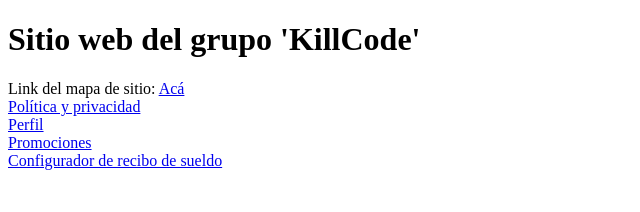
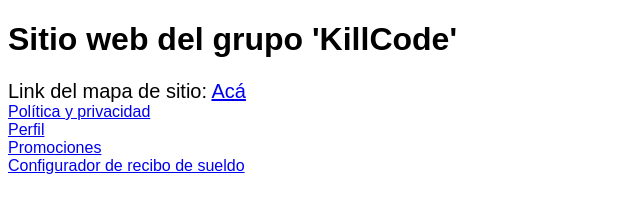
Before and after one commit to tefsantana/ISPC-Fullstack-KillCode, a plain HTML site: page view/html/home.html in a window 1280 px wide. Shown: the whole page, without its empty margins (0-640 px from the left). Drawn offline with Linux system fonts and the light colour scheme; files that its build step writes are made by us from their sources.

Commit message:
Hice algunos cambios en html home, para permitir la redirección a mi página web y hice cambios en mi propio archivo css

```diff
--- a/view/css/configuracion-recibo-sueldo/styles.css
+++ b/view/css/configuracion-recibo-sueldo/styles.css
@@ -31,7 +31,6 @@ form button {
   margin-bottom: 30px;
   margin-left: 10px;
 }
-
 *:after {
     padding: 0;
     margin: 0;
--- a/view/html/home.html
+++ b/view/html/home.html
@@ -6,7 +6,7 @@
     <meta http-equiv="X-UA-Compatible" content="IE=edge">
     <meta name="viewport" content="width=device-width, initial-scale=1.0">
     <title>Home</title>
-    <link rel="stylesheet" href="css/styles.css">
+    <link rel="stylesheet" href="../css/styles.css">
 </head>
 
 <body>
@@ -27,7 +27,7 @@
         <a href="promociones.html">Promociones</a>
     </div>
     <div>
-        <a href="reciboDeSueldo.html">Configurador de recibo de sueldo</a>
+        <a href="ConfiguraciónDeSueldo.html">Configurador de recibo de sueldo</a>
     </div>
 </body>
 
```
